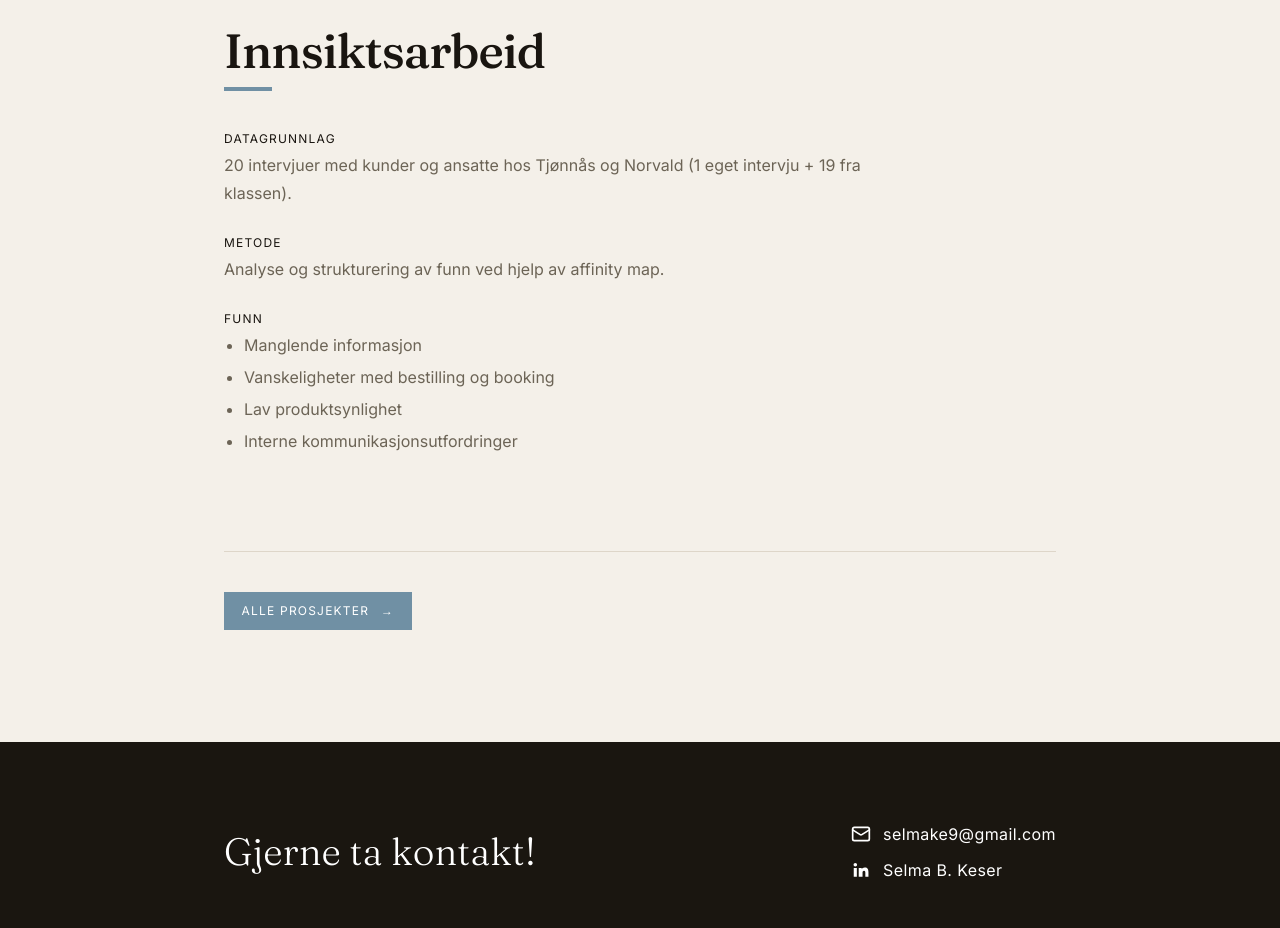
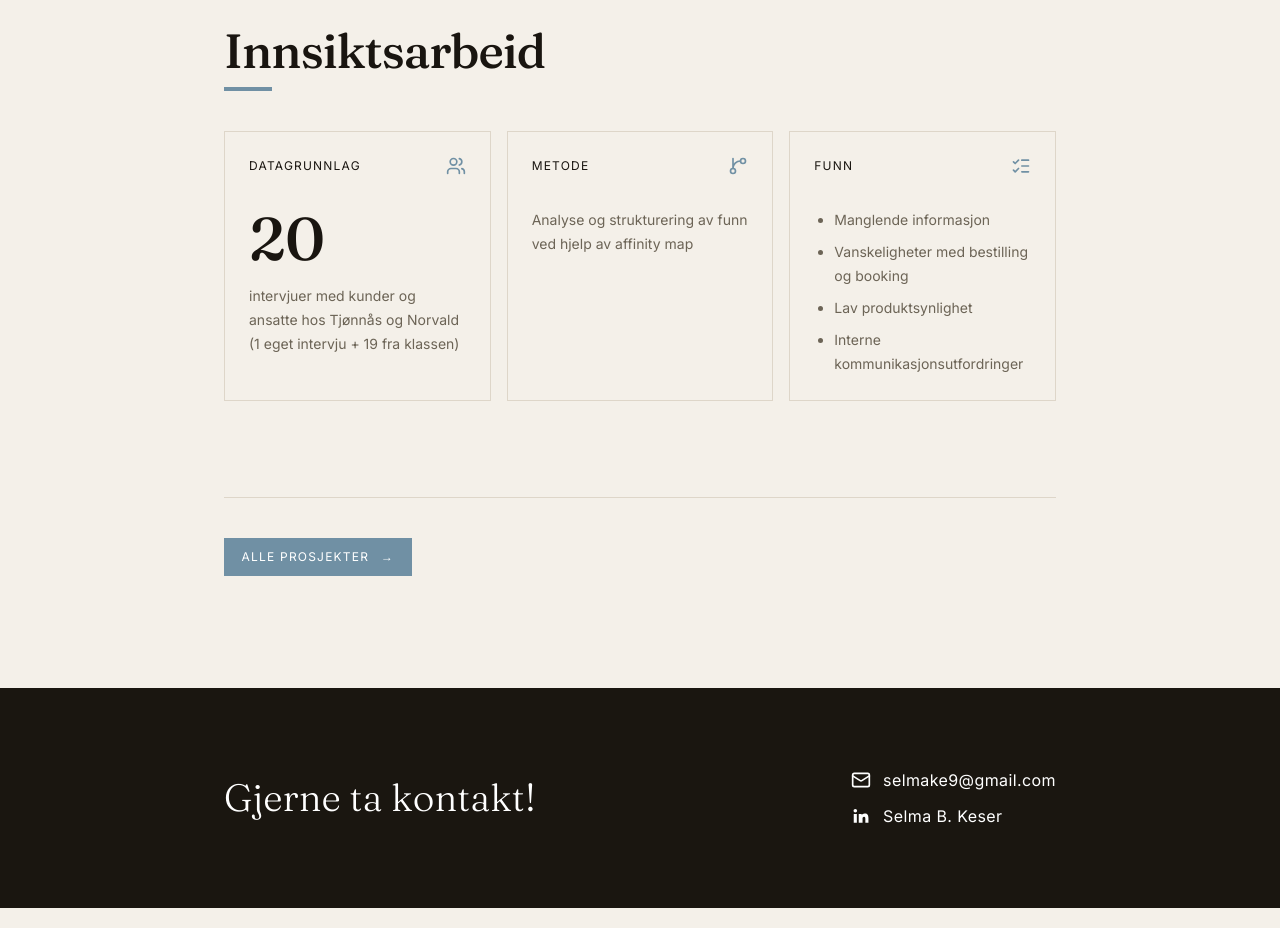
Before and after one commit to selmabk4/portfolio, a React (Vite) app: page /prosjekter/tjonnas-og-norvald in a window 1280 px wide. Shown: the part 1200-2128 px from the top of the page. Built offline with nearby package versions, Linux system fonts and the light colour scheme.

Commit message:
Present project insights in three visual information cards

```diff
--- a/client/components/ProjectDetail.tsx
+++ b/client/components/ProjectDetail.tsx
@@ -1,4 +1,5 @@
 import ContactCta from "@/components/ContactCta";
+import { GitBranch, ListChecks, Users } from "lucide-react";
 import { Link } from "react-router-dom";
 
 export interface ProjectDetailData {
@@ -95,38 +96,48 @@ export default function ProjectDetail({ project }: { project: ProjectDetailData
               Innsiktsarbeid
             </p>
             <div className="mb-10 h-1 w-12 bg-primary" />
-            <dl className="max-w-[680px] space-y-7 text-sm leading-7 text-muted-foreground sm:text-base">
-              <div>
-                <dt className="mb-1 text-xs uppercase tracking-[1.2px] text-foreground">
+            <div className="grid gap-4 sm:grid-cols-3">
+              <article className="border border-border p-6">
+                <div className="mb-8 flex items-center justify-between text-primary">
+                  <p className="text-xs uppercase tracking-[1.2px] text-foreground">
                     Datagrunnlag
-                </dt>
-                <dd>
-                  20 intervjuer med kunder og ansatte hos Tjønnås og Norvald (1
-                  eget intervju + 19 fra klassen).
-                </dd>
+                  </p>
+                  <Users aria-hidden="true" className="h-5 w-5" />
                 </div>
-              <div>
-                <dt className="mb-1 text-xs uppercase tracking-[1.2px] text-foreground">
+                <p className="font-serif text-6xl leading-none text-foreground">20</p>
+                <p className="mt-4 text-sm leading-6 text-muted-foreground">
+                  intervjuer med kunder og ansatte hos Tjønnås og Norvald (1 eget
+                  intervju + 19 fra klassen)
+                </p>
+              </article>
+
+              <article className="border border-border p-6">
+                <div className="mb-8 flex items-center justify-between text-primary">
+                  <p className="text-xs uppercase tracking-[1.2px] text-foreground">
                     Metode
-                </dt>
-                <dd>
-                  Analyse og strukturering av funn ved hjelp av affinity map.
-                </dd>
+                  </p>
+                  <GitBranch aria-hidden="true" className="h-5 w-5" />
                 </div>
-              <div>
-                <dt className="mb-1 text-xs uppercase tracking-[1.2px] text-foreground">
+                <p className="text-sm leading-6 text-muted-foreground">
+                  Analyse og strukturering av funn ved hjelp av affinity map
+                </p>
+              </article>
+
+              <article className="border border-border p-6">
+                <div className="mb-8 flex items-center justify-between text-primary">
+                  <p className="text-xs uppercase tracking-[1.2px] text-foreground">
                     Funn
-                </dt>
-                <dd>
-                  <ul className="list-disc space-y-1 pl-5">
+                  </p>
+                  <ListChecks aria-hidden="true" className="h-5 w-5" />
+                </div>
+                <ul className="list-disc space-y-2 pl-5 text-sm leading-6 text-muted-foreground">
                   <li>Manglende informasjon</li>
                   <li>Vanskeligheter med bestilling og booking</li>
                   <li>Lav produktsynlighet</li>
                   <li>Interne kommunikasjonsutfordringer</li>
                 </ul>
-                </dd>
+              </article>
             </div>
-            </dl>
           </section>
         ) : null}
 
```
Lines whose indentation alone changed are shown as unchanged.
